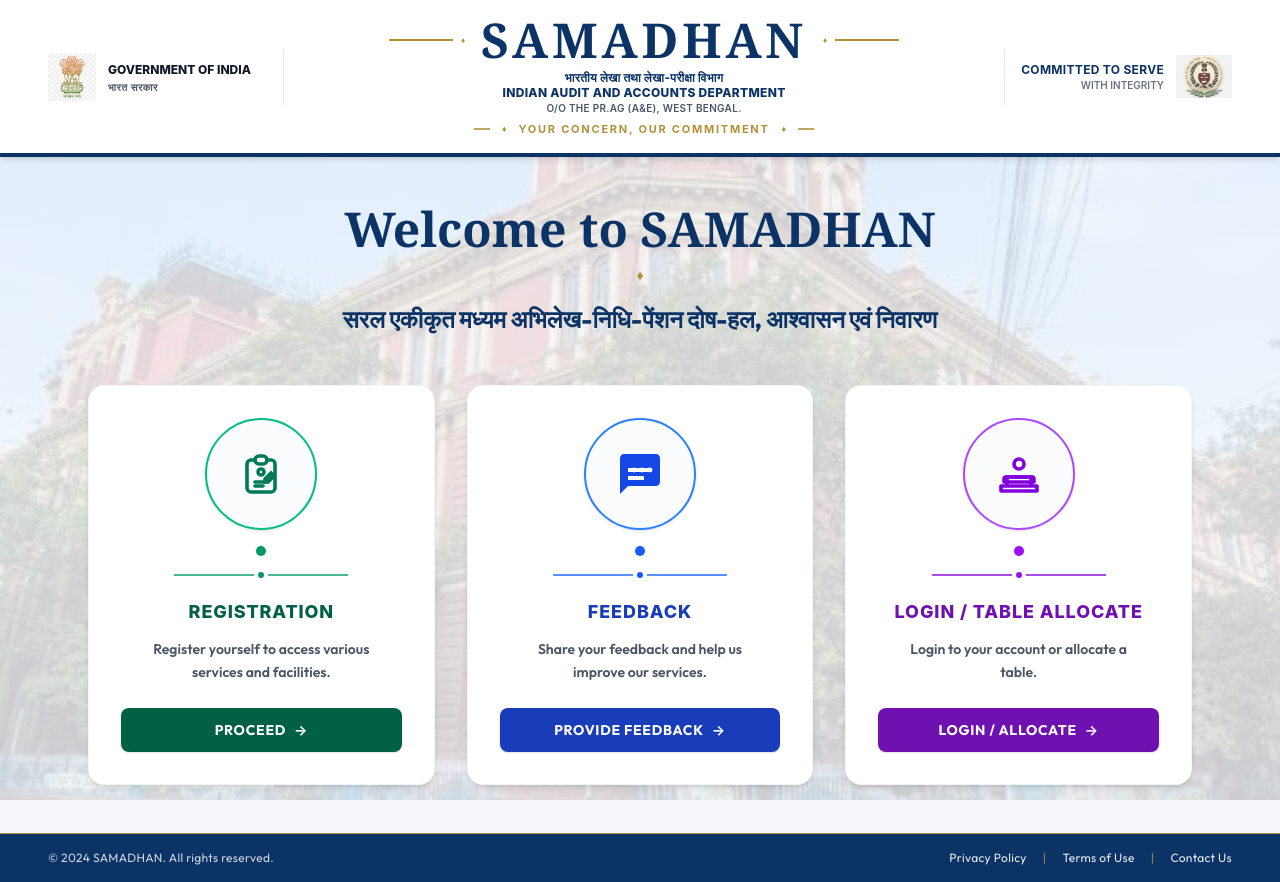
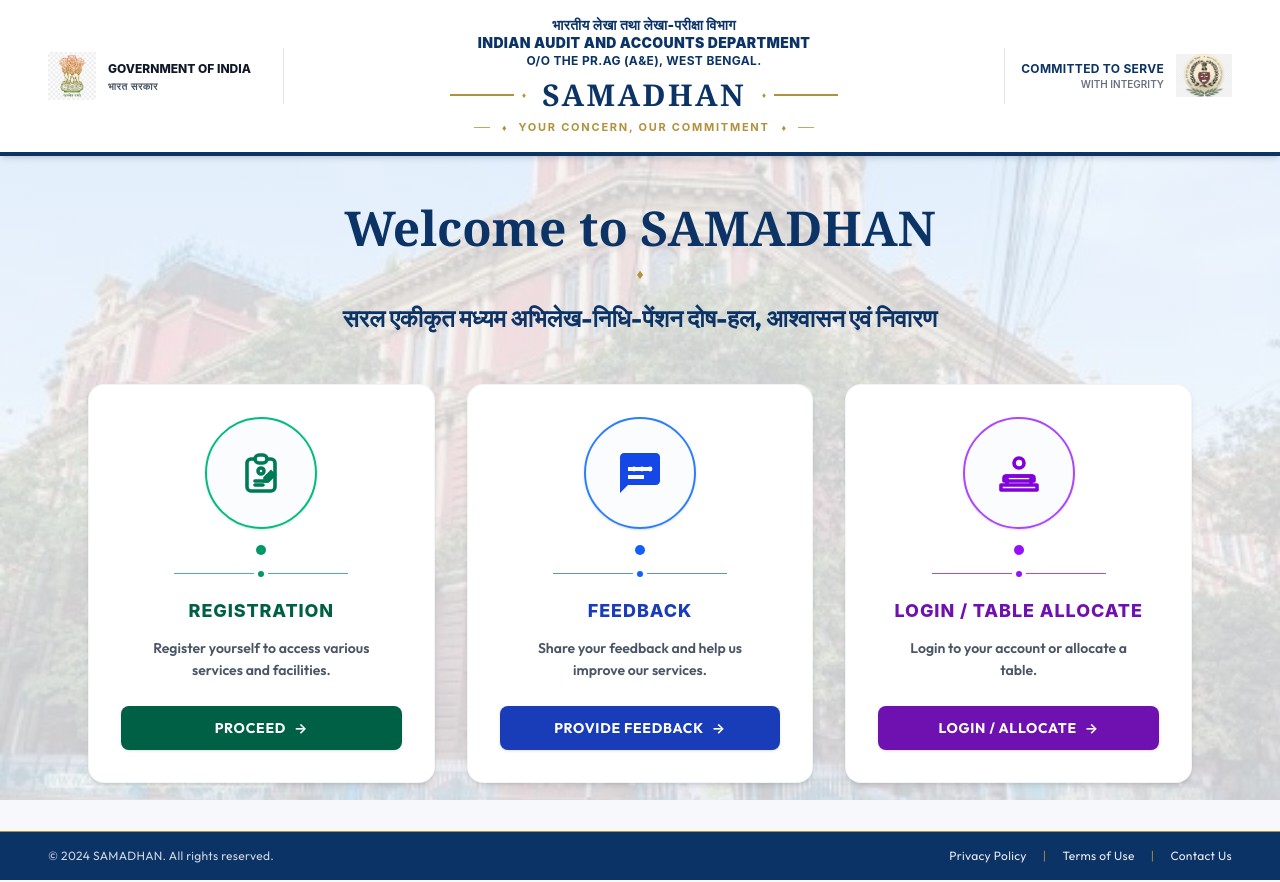
Before and after one commit to skynetukhra-coder/SAMADHAN_01, a React (Vite) app in the folder frontend/: page / in a window 1280 px wide. Built offline with nearby package versions, Linux system fonts and the light colour scheme.

Commit message:
Reposition and style department details above SAMADHAN title in Header

```diff
--- a/frontend/src/components/Header.jsx
+++ b/frontend/src/components/Header.jsx
@@ -66,6 +66,13 @@
       {/* Central section: SAMADHAN title */}
       <div className="flex-1 flex flex-col items-center text-center my-3 lg:my-0">
 
+        {/* Department Details (Above SAMADHAN) */}
+        <div className="text-govBlue font-black text-xs md:text-sm tracking-wide mb-2 leading-tight flex flex-col font-sans uppercase">
+          <span>भारतीय लेखा तथा लेखा-परीक्षा विभाग</span>
+          <span>Indian Audit And Accounts Department</span>
+          <span className="text-gray-650 font-bold text-[10px] md:text-xs mt-0.5">O/o The PR.AG (A&E), West Bengal.</span>
+        </div>
+
         {/* Title row with gold lines and gold diamond separators */}
         <div className="flex items-center space-x-4 w-full justify-center">
           <div className="hidden lg:flex items-center space-x-2 flex-1 justify-end max-w-[120px]">
@@ -73,7 +80,7 @@
             <span className="text-govGold text-[8px]">♦</span>
           </div>
 
-          <h1 className="text-govBlue font-bold text-4xl md:text-5xl tracking-[0.08em] font-serif uppercase select-none">
+          <h1 className="text-govBlue font-bold text-2xl md:text-3xl tracking-[0.08em] font-serif uppercase select-none">
             SAMADHAN
           </h1>
 
@@ -81,13 +88,6 @@
             <span className="text-govGold text-[8px]">♦</span>
             <div className="h-[1.5px] w-16 bg-govGold"></div>
           </div>
-        </div>
-
-        {/* Subtitle: Department Details */}
-        <div className="text-govBlue font-extrabold text-[10px] md:text-xs tracking-wide mt-1.5 leading-tight flex flex-col font-sans uppercase">
-          <span>भारतीय लेखा तथा लेखा-परीक्षा विभाग</span>
-          <span>Indian Audit And Accounts Department</span>
-          <span className="text-gray-600 font-semibold text-[9px] md:text-[10px] mt-0.5">O/o The PR.AG (A&E), West Bengal.</span>
         </div>
 
         {/* Slogan row with horizontal gold lines and diamond */}
```
